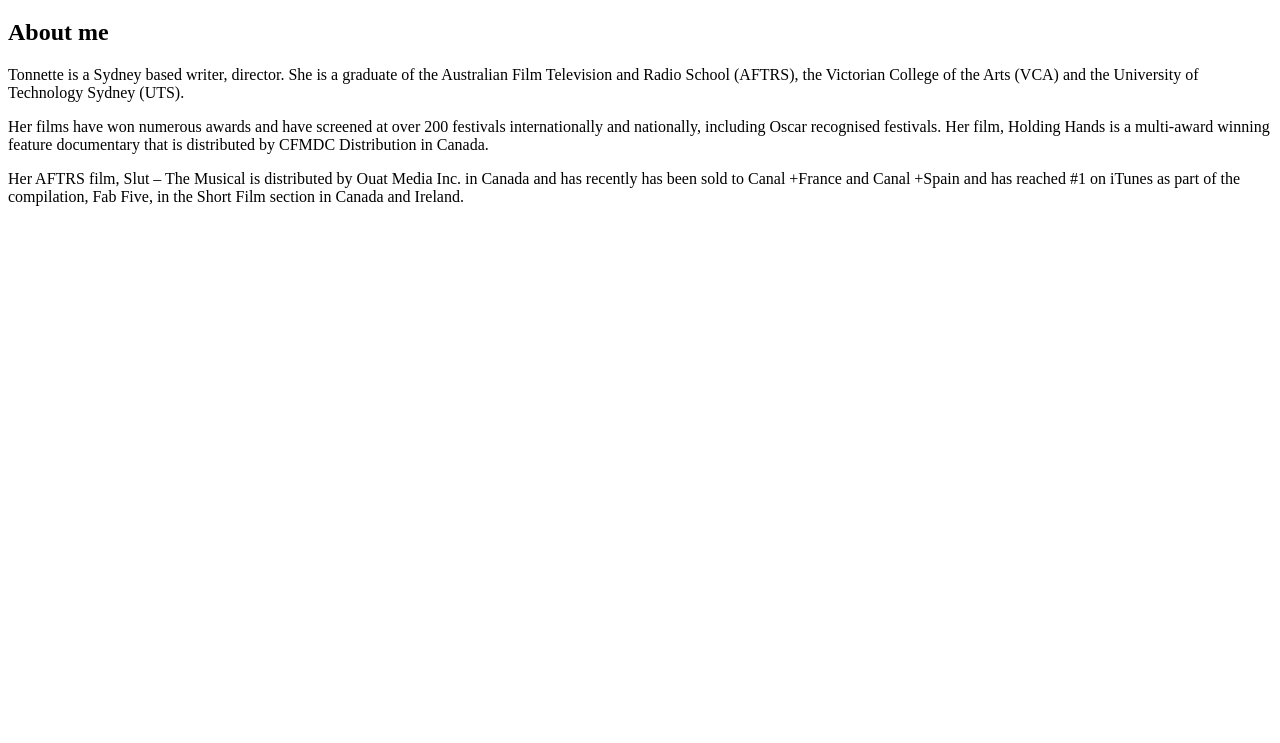
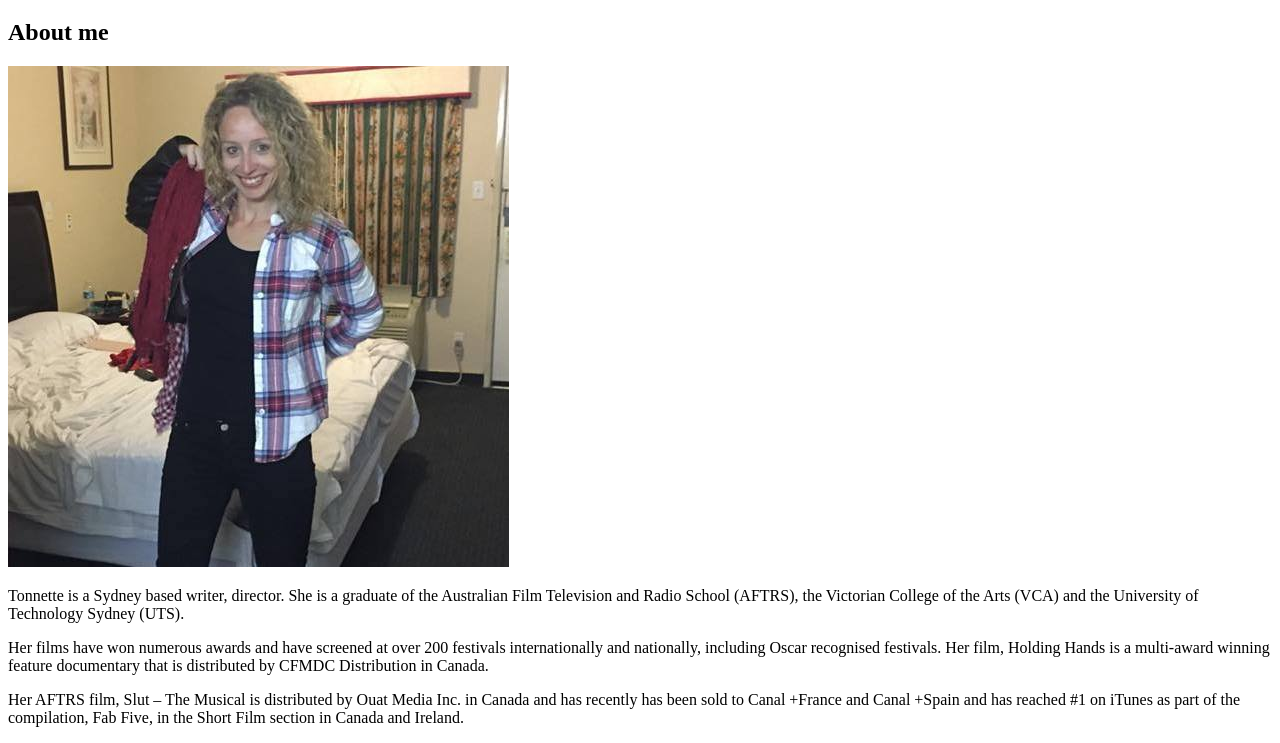
Before and after one commit to Tonnette/Tonnette.github.io-week1, a plain HTML site: page index.html in a window 1280 px wide. Shown: the part 61-804 px from the top of the page. Drawn offline with Linux system fonts and the light colour scheme.

Commit message:
added profile pic

```diff
--- a/index.html
+++ b/index.html
@@ -8,6 +8,8 @@
 <body>
     <h1>Toni Stanford</h1>
     <h2>About me</h2>
+
+    <img src="./assets/images/jacket.jpg" alt="toni puts on jacket">
     <p>
         Tonnette is a Sydney based writer, director. She is a graduate of the Australian Film
         Television and Radio School (AFTRS), the Victorian College of the Arts (VCA) and the
```
Also changed, not shown: assets/images/breakfast.JPG (added), assets/images/brooklyn.JPG (added), assets/images/jacket.jpg (added), assets/images/mountain.jpg (added), assets/images/shiny-hat.jpg (added), assets/images/sohotel.JPG (added), assets/images/sunset.jpg (added), 3 other files.
